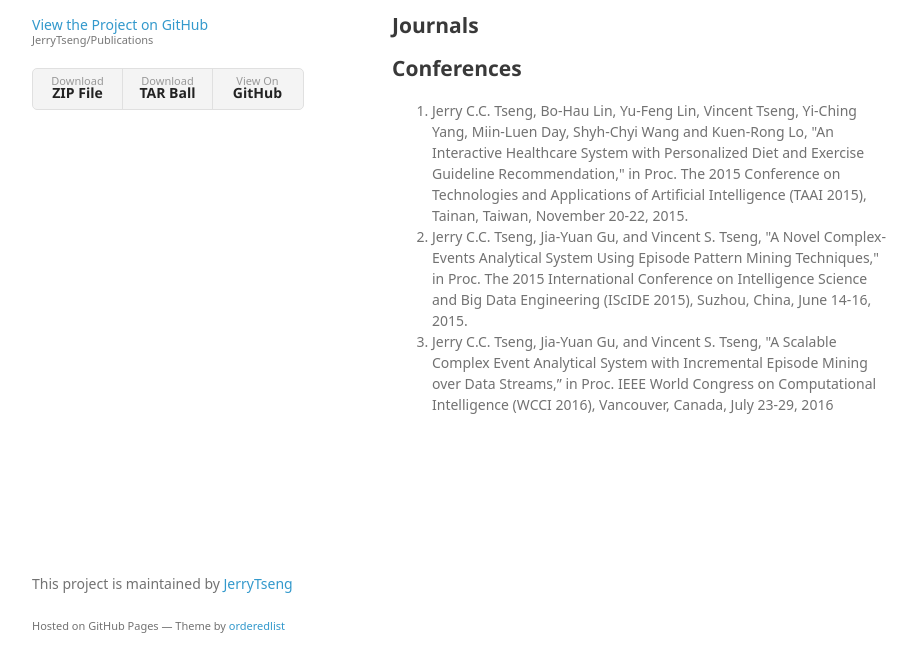
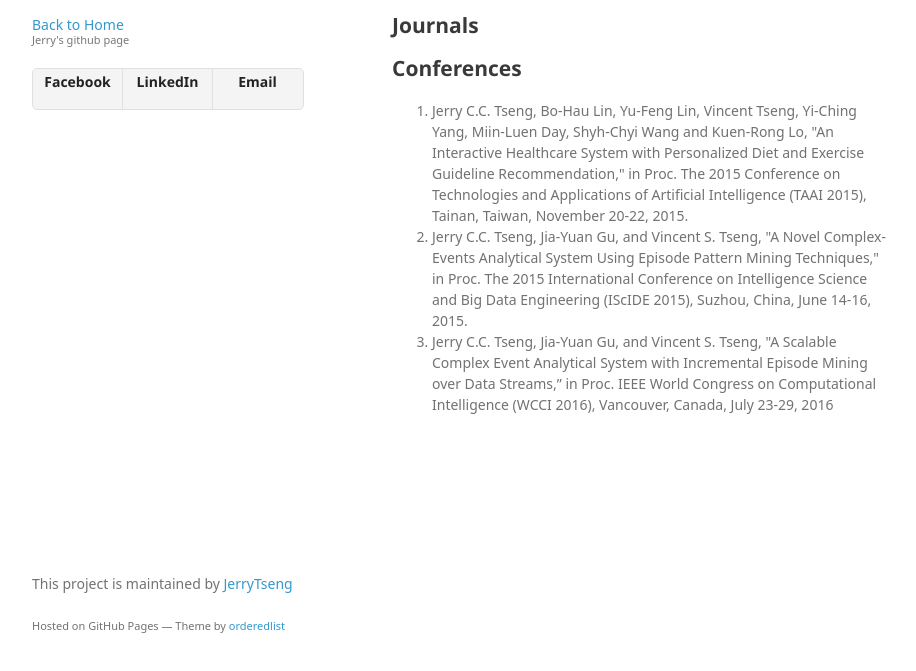
Before and after one commit to JerryTseng/Publications, a plain HTML site: page index.html in a window 1280 px wide. Shown: the part 95-766 px from the top of the page, without its empty margins (178-1094 px from the left). Drawn offline with Linux system fonts and the light colour scheme; a web font is replaced by a local one.

Commit message:
Update index.html

```diff
--- a/index.html
+++ b/index.html
@@ -17,14 +17,11 @@
       <header>
         <h1>Publications</h1>
         <p></p>
-
-        <p class="view"><a href="https://github.com/JerryTseng/Publications">View the Project on GitHub <small>JerryTseng/Publications</small></a></p>
-
-
+        <p class="view"><a href="https://jerrytseng.github.io/">Back to Home <small>Jerry's github page</small></a></p>
         <ul>
-          <li><a href="https://github.com/JerryTseng/Publications/zipball/master">Download <strong>ZIP File</strong></a></li>
-          <li><a href="https://github.com/JerryTseng/Publications/tarball/master">Download <strong>TAR Ball</strong></a></li>
-          <li><a href="https://github.com/JerryTseng/Publications">View On <strong>GitHub</strong></a></li>
+          <li><a href="https://www.facebook.com/jerry.cc.tseng/"><strong>Facebook</strong></a></li>
+          <li><a href="https://linkedin.com/in/jerry-tseng-4583b225/"><strong>LinkedIn</strong></a></li>
+          <li><a href="mailto:jerry.cc.tseng@gmail.com"><strong>Email</strong></a></li>
         </ul>
       </header>
       <section>
```
